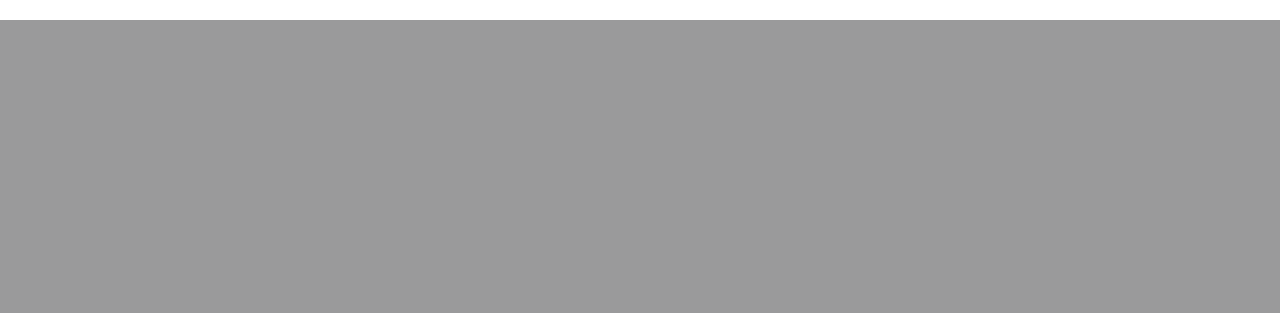
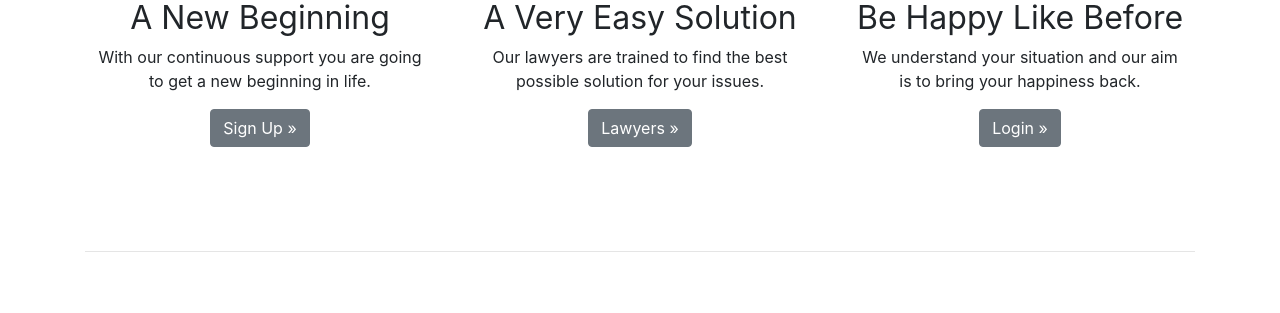
Before and after one commit to thehimel/lawyers, a Django app: page / in a window 1280 px wide. Shown: the part 780-1093 px from the top of the page. Before the commit the page ends 800 px from the top, so only its background shows below. Run offline with Django 3.2, Linux system fonts and the light colour scheme; some libraries are stand-ins or nearby versions.

Commit message:
Frontend added for home page

```diff
--- a/static_files/core/css/style.css
+++ b/static_files/core/css/style.css
@@ -21,3 +21,57 @@ m-1	margin = 0.25rem
 .carousel-caption {
     text-shadow: 2px 2px 2px black;
 }
+
+/* Bootstrap 4.5 Carousel Example Start  */
+/* Source: https://getbootstrap.com/docs/4.5/examples/carousel/ */
+
+/* MARKETING CONTENT
+-------------------------------------------------- */
+
+/* Center align the text within the three columns below the carousel */
+.marketing .col-lg-4 {
+    margin-bottom: 1.5rem;
+    text-align: center;
+}
+
+.marketing h2 {
+    font-weight: 400;
+}
+
+.marketing .col-lg-4 p {
+    margin-right: .75rem;
+    margin-left: .75rem;
+}
+
+/* Featurettes
+------------------------- */
+
+.featurette-divider {
+    margin: 4rem 0;
+    /* Space out the Bootstrap <hr> more */
+}
+
+/* Thin out the marketing headings */
+.featurette-heading {
+    font-weight: 300;
+    line-height: 1;
+    letter-spacing: -.05rem;
+}
+
+/* RESPONSIVE CSS
+-------------------------------------------------- */
+
+@media (min-width: 40em) {
+    .featurette-heading {
+        font-size: 50px;
+    }
+}
+
+/* Align text center in mobile veiw */
+@media (max-width: 768px) {
+    .custom-mobile-text-center {
+        text-align: center;
+    }
+}
+
+/* Bootstrap 4.5 Carousel Example End  */
--- a/templates/base.html
+++ b/templates/base.html
@@ -35,7 +35,7 @@
     {% endblock extra_head %}
 </head>
 
-<body>
+<body class="d-flex flex-column min-vh-100">
 
     <!-- Start your project here-->
     {% block body %}
@@ -131,6 +131,7 @@
     </nav>
     <!-- Navbar end -->
 
+    <main class="flex-fill">
         <!-- Messages with BS Dismissing Alert -->
         {% if messages %}
         {% for message in messages %}
@@ -156,6 +157,14 @@
         {% block extra_body %}
         {% endblock extra_body %}
         <!-- End your project here-->
+    </main>
+
+    <!-- FOOTER -->
+    <footer class="container">
+        <hr>
+        <p class="float-right"><a href="#"><i class="fas fa-arrow-up fa-2x"></i></a></p>
+        <p>&copy; 2020-2020 Lawyers &middot; <a href="#">Privacy</a> &middot; <a href="#">Terms</a></p>
+    </footer>
 
 </body>
 
--- a/templates/core/home.html
+++ b/templates/core/home.html
@@ -47,9 +47,7 @@
     <h1></h1>
     <!-- Jumbotron -->
     <div class="p-5 text-center">
-        <h3 class="mb-3">Lawyers Appointment Booking System</h3>
-        <h5 class="mb-3">with</h5>
-        <h4 class="mb-3">DJango and Allauth</h4>
+        <h3 class="mb-3">Sign Up to Get Started</h3>
         <a class="btn btn-outline-primary btn-lg m-2" href="{% url 'users:customer_signup' %}" role="button">
             <i class="fas fa-user"></i>&nbsp;Customer Signup
         </a>
@@ -60,4 +58,100 @@
     <!-- Jumbotron -->
 </div>
 
+<!-- Marketing messaging and featurettes
+  ================================================== -->
+  <!-- Wrap the rest of the page in another container to center all the content. -->
+
+<div class="container marketing">
+
+<!-- Three columns of text below the carousel -->
+    <div class="row">
+
+        <div class="col-lg-4">
+            <img class="img-fluid rounded-circle" width="140" height="140"
+                src="https://images.pexels.com/photos/5137470/pexels-photo-5137470.jpeg?auto=compress&cs=tinysrgb&h=750&w=1260" alt="promotion_one">
+            <h2>A New Beginning</h2>
+            <p>With our continuous support you are going to get a new beginning in life.</p>
+            <p><a class="btn btn-secondary" href="#" role="button">Sign Up &raquo;</a></p>
+        </div><!-- /.col-lg-4 -->
+
+        <div class="col-lg-4">
+            <img class="img-fluid rounded-circle" width="140" height="140"
+                src="https://images.pexels.com/photos/5683342/pexels-photo-5683342.jpeg?auto=compress&cs=tinysrgb&h=750&w=1260" alt="promotion_two">
+            <h2>A Very Easy Solution</h2>
+            <p>Our lawyers are trained to find the best possible solution for your issues.</p>
+            <p><a class="btn btn-secondary" href="#" role="button">Lawyers &raquo;</a></p>
+        </div><!-- /.col-lg-4 -->
+
+        <div class="col-lg-4">
+            <img class="img-fluid rounded-circle" width="140" height="140"
+                src="https://images.pexels.com/photos/2694040/pexels-photo-2694040.jpeg?auto=compress&cs=tinysrgb&h=750&w=1260" alt="promotion_three">
+            <h2>Be Happy Like Before</h2>
+            <p>We understand your situation and our aim is to bring your happiness back.</p>
+            <p><a class="btn btn-secondary" href="#" role="button">Login &raquo;</a></p>
+        </div><!-- /.col-lg-4 -->
+
+    </div><!-- /.row -->
+
+
+    <!-- START THE FEATURETTES -->
+
+    <hr class="featurette-divider">
+
+    <div class="row featurette">
+        <div class="col-md-7 my-auto">
+            <h2 class="featurette-heading">Book appointment for a lawyer. <span class="text-muted">Faster than ever.</span></h2>
+            <p class="lead">
+                Lawyers at our platform understand your need and accepts your appointment without delay to solve your issues as soon as possible.
+            </p>
+            <p class="custom-mobile-text-center">
+                <a class="btn btn-lg btn-secondary" href="#" role="button">Sign up Today</a>
+                <a class="btn btn-lg btn-info" href="#" role="button">Find Lawyers</a>
+            </p>
+        </div>
+        <div class="col-md-5 my-auto">
+            <img class="img-fluid" src="https://images.pexels.com/photos/826349/pexels-photo-826349.jpeg?auto=compress&cs=tinysrgb&h=750&w=1260" alt="feature_one">
+        </div>
+    </div>
+
+    <hr class="featurette-divider">
+
+    <div class="row featurette">
+        <div class="col-md-7 order-md-2 my-auto">
+            <h2 class="featurette-heading">We understand you. <span class="text-muted">And your feelings.</span></h2>
+            <p class="lead">
+                We believe in justice and our continuous effort is always there with you to provide you with the best possible services that will make you smile again.
+            </p>
+            <p class="custom-mobile-text-center">
+                <a class="btn btn-lg btn-info" href="#" role="button">Login Now</a>
+                <a class="btn btn-lg btn-secondary" href="#" role="button">Know More</a>
+            </p>
+        </div>
+        <div class="col-md-5 order-md-1 my-auto">
+            <img class="img-fluid" src="https://images.pexels.com/photos/3184296/pexels-photo-3184296.jpeg?auto=compress&cs=tinysrgb&h=750&w=1260" alt="feature_two">
+        </div>
+    </div>
+
+    <hr class="featurette-divider">
+
+    <div class="row featurette">
+        <div class="col-md-7 my-auto">
+            <h2 class="featurette-heading">And lastly, when you win! <span class="text-muted">We win as well!</span></h2>
+            <p class="lead">
+                We are motivated to do everything we can to bring justice in your life and we smile when you smile. Let's fight together.
+            </p>
+            <p class="custom-mobile-text-center">
+                <a class="btn btn-lg btn-secondary" href="#" role="button">Sign up Now</a>
+                <a class="btn btn-lg btn-info" href="#" role="button">Meet Lawyers</a>
+            </p>
+        </div>
+        <div class="col-md-5 my-auto">
+            <img class="img-fluid" src="https://images.pexels.com/photos/3781940/pexels-photo-3781940.jpeg?auto=compress&cs=tinysrgb&h=750&w=1260" alt="feature_three">
+        </div>
+    </div>
+
+<!-- /END THE FEATURETTES -->
+
+</div><!-- /.container -->
+
 {% endblock content %}
```
Also changed, not shown: docs/notes.md (+13 -0 lines). Lines whose indentation alone changed are shown as unchanged.
